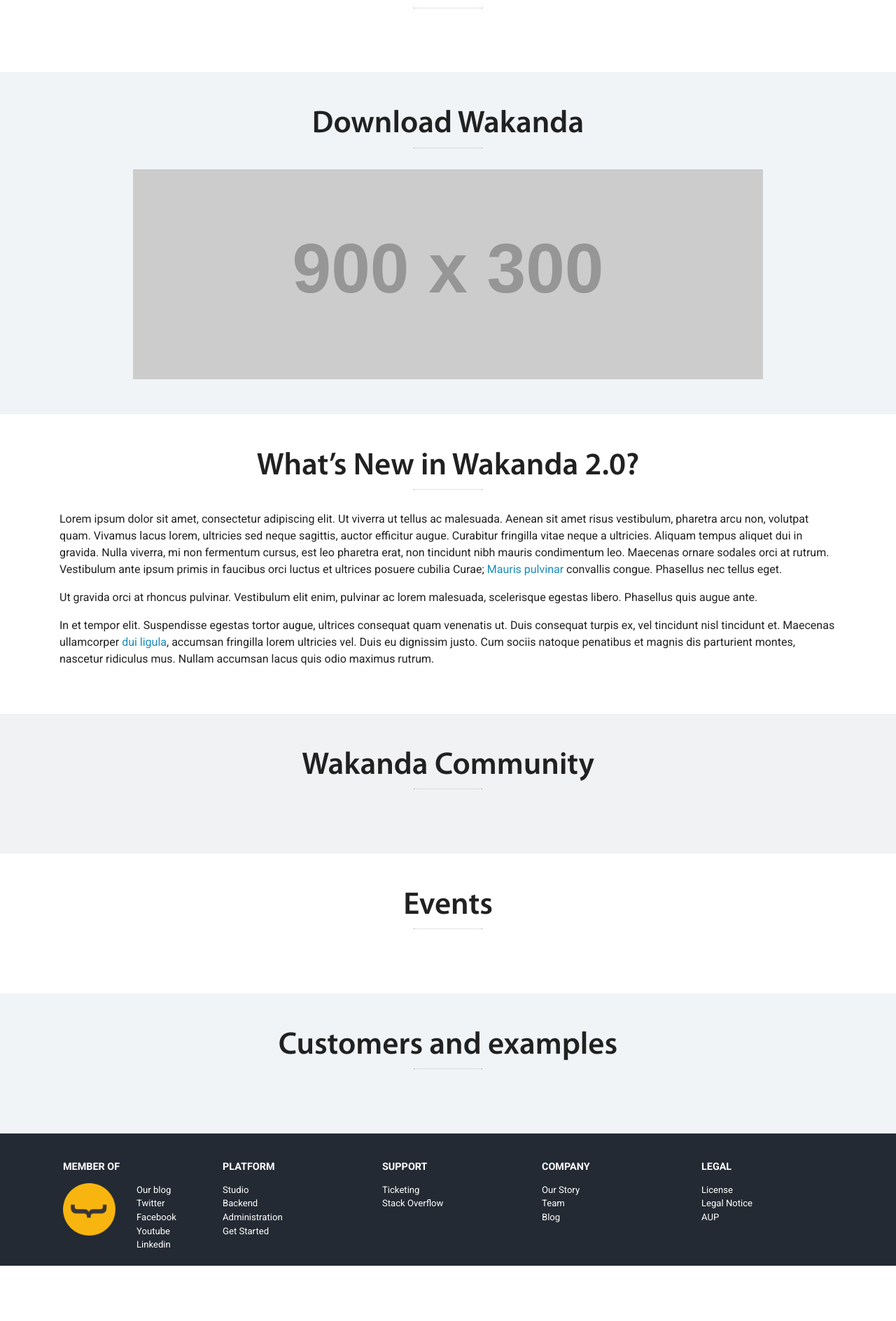
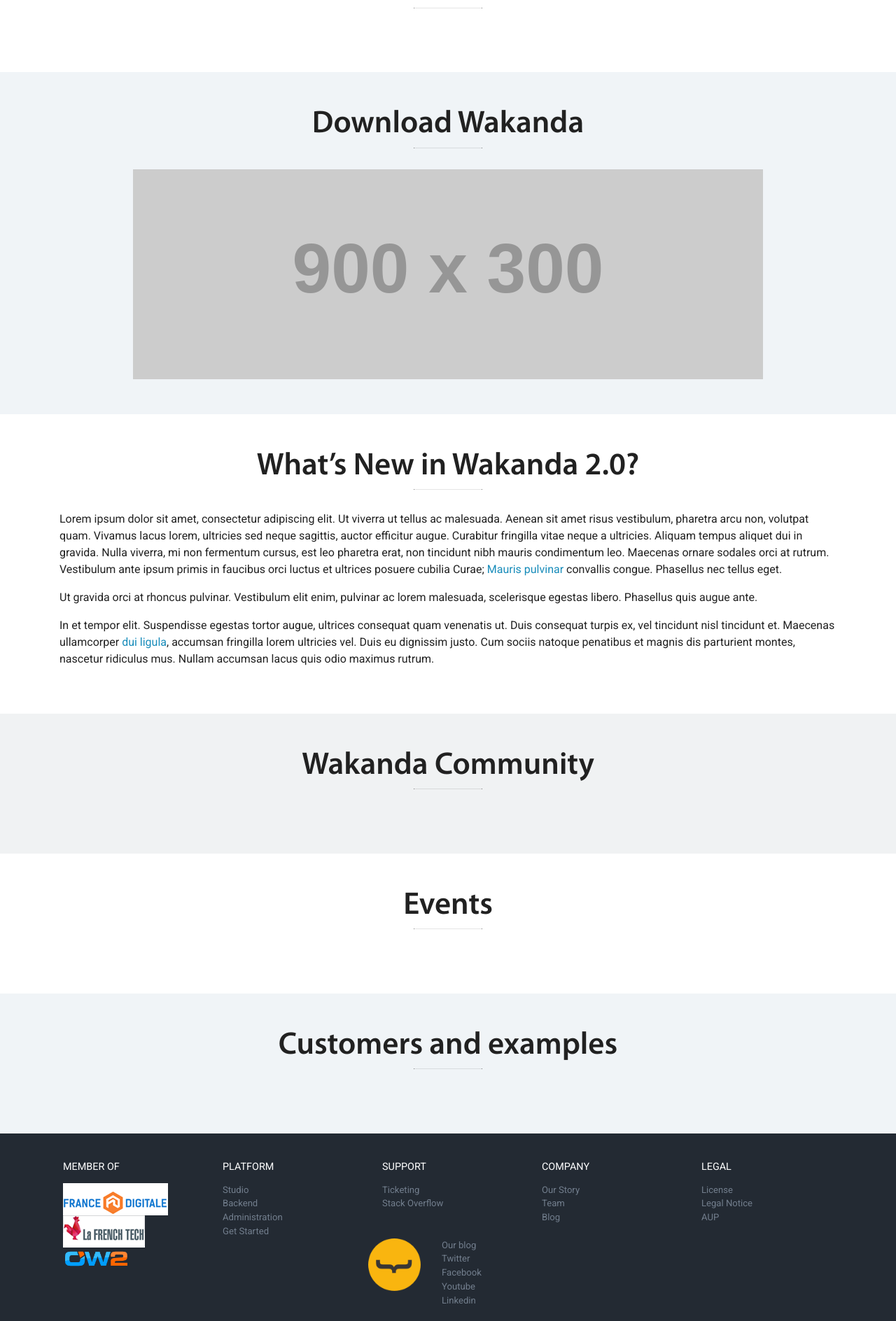
Before and after one commit to Slashtype/wakanda.io, a Jekyll site: the page built from index.html, in a window 1280 px wide. Shown: the part 1590-3478 px from the top of the page at 70% size. Built offline with Jekyll 4.4.1, drawn with Linux system fonts in a browser that asks for light colours; nearby versions of some CDN libraries; before the commit the page ends 3399 px from its top, so only the background shows below that.

Commit message:
Modify footer

```diff
--- a/_includes/footer.html
+++ b/_includes/footer.html
@@ -10,24 +10,15 @@
     <div id="collapseOne" class="collapse" role="tabpanel" aria-labelledby="headingOne">
       <div class="card-block">
 				<h3 class="hidden-xs-down">Member of</h3>
-        <div class="footer-logo">
-          <img class="img-responsive" src="img/logo/wakandaio_pic.png" />
-        </div>
-        <ul class="footer-social-links">
+        <ul>
           <li>
-            <a href="https://blog.wakanda.io/?_ga=1.248519943.1654117092.1480425928">Our blog</a>
+            <a href="http://www.francedigitale.org/" target="_blank"><img alt="France Digitale" src="img/logo/logoFranceDigitale.png"></a>
           </li>
           <li>
-            <a href="https://twitter.com/wakandasoft">Twitter</a>
+            <a href="http://www.lafrenchtech.com/" target="_blank "><img alt="French Tech" src="img/logo/logoFrenchTech.png"></a>
           </li>
           <li>
-            <a href="https://www.facebook.com/wakandasoft">Facebook</a>
-          </li>
-          <li>
-            <a href="https://www.youtube.com/channel/UC1I5--suuO34nD5gDoK_IAw">Youtube</a>
-          </li>
-          <li>
-            <a href="https://www.linkedin.com/company/wakanda">Linkedin</a>
+            <a href="https://www.ow2.org" target="_blank "><img alt="OW2" src="img/logo/OW2_Logo_Evolution_166x46.png" style="width: 95px; position: relative; top: 3px;"></a>
           </li>
         </ul>
       </div>
@@ -109,5 +100,27 @@
       </div>
     </div>
   </div>
+</div>
 
+<div class="container">
+  <div class="footer-logo">
+    <img class="img-responsive" src="img/logo/wakandaio_pic.png" />
+  </div>
+  <ul class="footer-social-links">
+    <li>
+      <a href="https://blog.wakanda.io/?_ga=1.248519943.1654117092.1480425928">Our blog</a>
+    </li>
+    <li>
+      <a href="https://twitter.com/wakandasoft">Twitter</a>
+    </li>
+    <li>
+      <a href="https://www.facebook.com/wakandasoft">Facebook</a>
+    </li>
+    <li>
+      <a href="https://www.youtube.com/channel/UC1I5--suuO34nD5gDoK_IAw">Youtube</a>
+    </li>
+    <li>
+      <a href="https://www.linkedin.com/company/wakanda">Linkedin</a>
+    </li>
+  </ul>
 </div>
--- a/_scss_partials/_variables.scss
+++ b/_scss_partials/_variables.scss
@@ -19,6 +19,7 @@
 $highlighted-bg-color: #fff;
 $footer-bg: #232A33;
 $footer-color: #fff;
+$footer-link-color: #727e8d;
 
 $base-dark-bg-color: #fff;
 $secondary-dark-bg-color: #859bb7;
--- a/css/main.scss
+++ b/css/main.scss
@@ -286,7 +286,7 @@
 	}
 
 	a{
-		color: $footer-color;
+		color: $footer-link-color;
 
 		@media (max-width: 640px){
 			color: $base-light-bg-color;
@@ -300,7 +300,7 @@
 	}
 	h3{
     font-size: 0.9rem;
-    font-weight: 700;
+    font-weight: 400;
     margin: 0 0 15px;
     text-align: left;
     text-transform: uppercase;
```
Also changed, not shown: img/logo/OW2_Logo_Evolution_166x46.png (added), img/logo/logoFranceDigitale.png (added), img/logo/logoFrenchTech.png (added).
